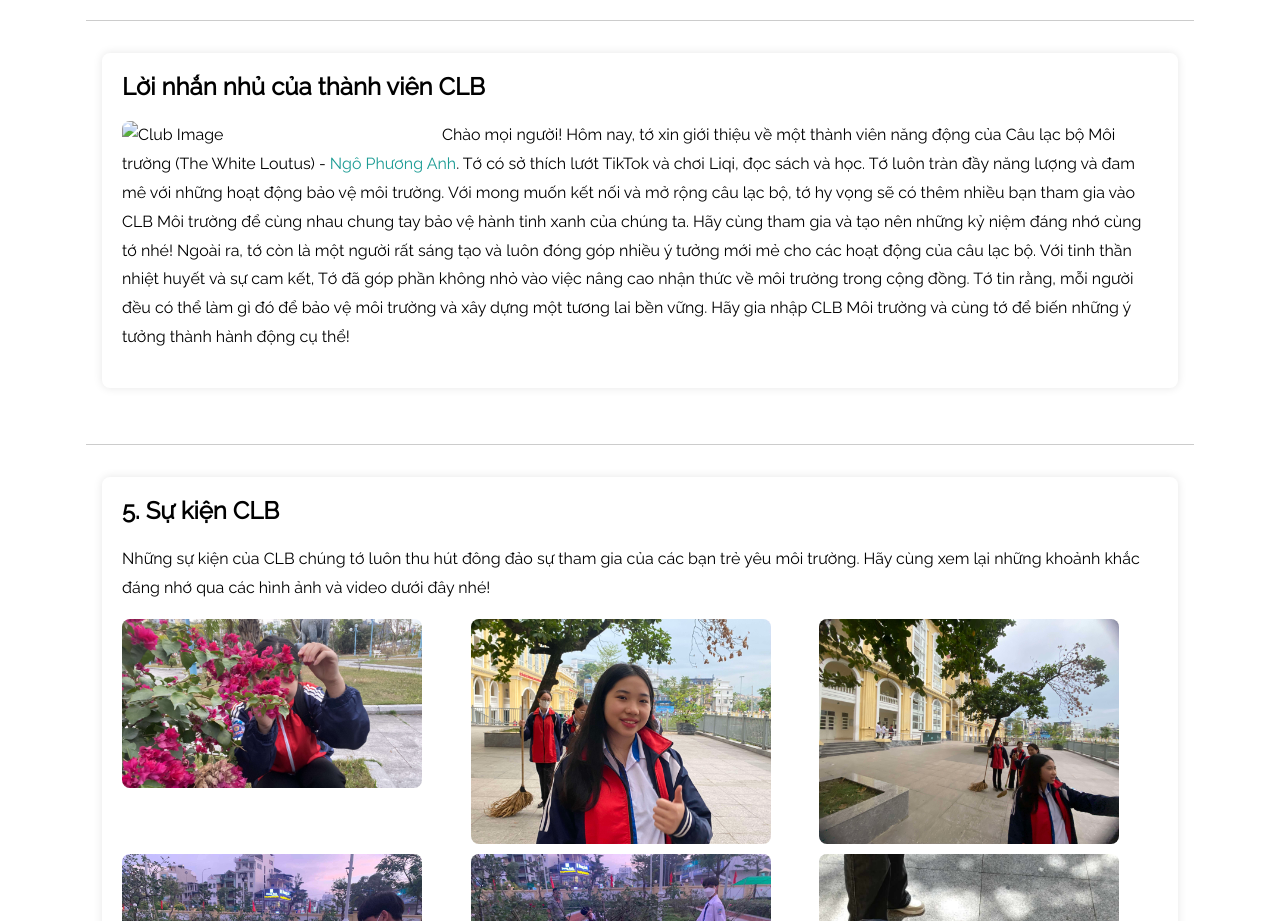
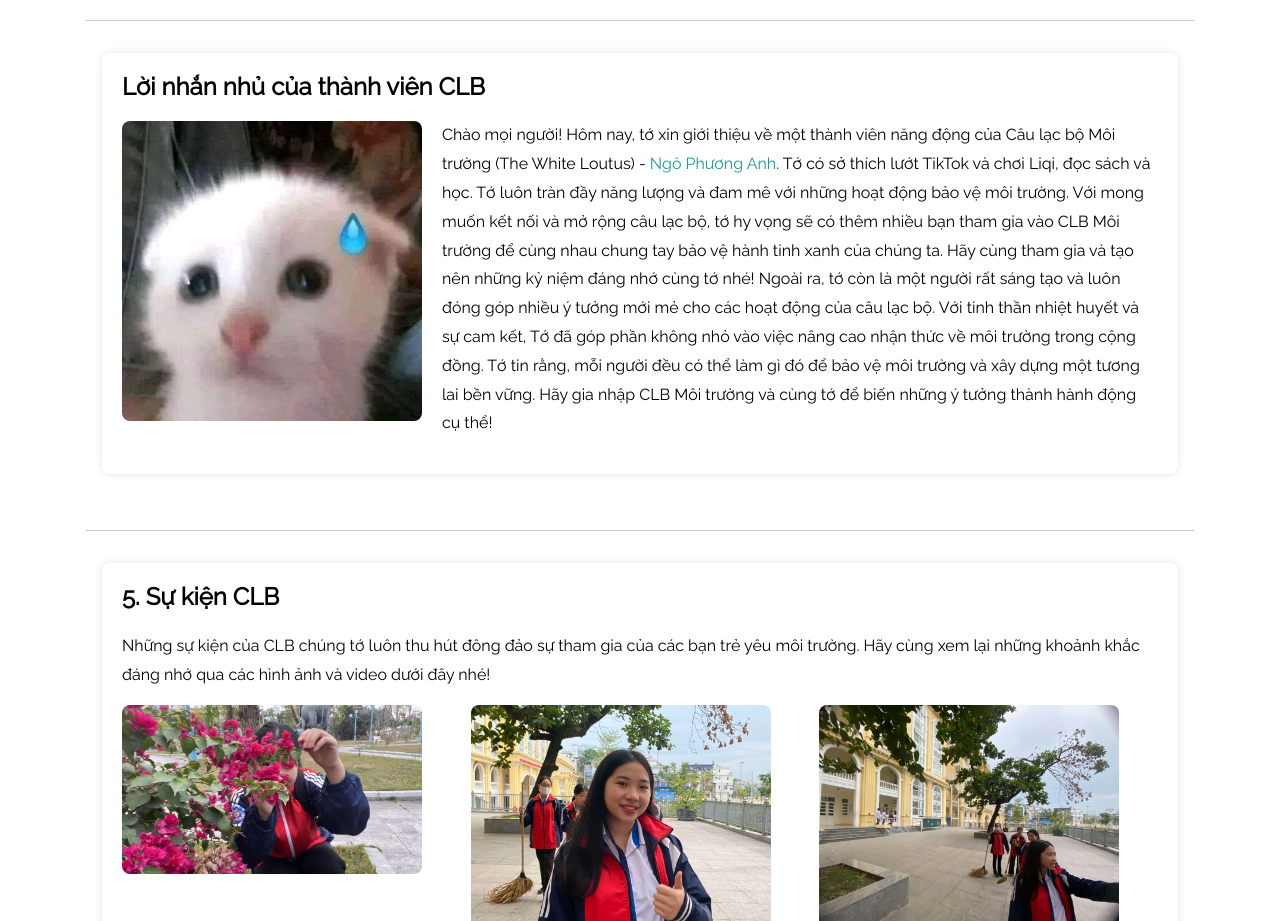
Before and after one commit to SleepyIzme/lai, a plain HTML site: page index.html in a window 1280 px wide. Shown: the part 3640-4561 px from the top of the page. Drawn offline with Linux system fonts and the light colour scheme.

Commit message:
Update index.html

```diff
--- a/index.html
+++ b/index.html
@@ -75,7 +75,7 @@
     <section>
       <div id="section3" class="section">
         <h2>Lời nhắn nhủ của thành viên CLB</h2>
-        <img src=".img/damn.jpg" alt="Club Image">
+        <img src="img/damn.jpg" alt="Club Image">
         <p>Chào mọi người! Hôm nay, tớ xin giới thiệu về một thành viên năng động của Câu lạc bộ Môi trường (The White Loutus) - <a href="https://www.facebook.com/shinikaaa">Ngô Phương Anh</a>. Tớ có sở thích lướt TikTok và chơi Liqi, đọc sách và học. Tớ luôn tràn đầy năng lượng và đam mê với những hoạt động bảo vệ môi trường. Với mong muốn kết nối và mở rộng câu lạc bộ, tớ hy vọng sẽ có thêm nhiều bạn tham gia vào CLB Môi trường để cùng nhau chung tay bảo vệ hành tinh xanh của chúng ta. Hãy cùng tham gia và tạo nên những kỷ niệm đáng nhớ cùng tớ nhé!
           Ngoài ra, tớ còn là một người rất sáng tạo và luôn đóng góp nhiều ý tưởng mới mẻ cho các hoạt động của câu lạc bộ. Với tinh thần nhiệt huyết và sự cam kết, Tớ đã góp phần không nhỏ vào việc nâng cao nhận thức về môi trường trong cộng đồng. Tớ tin rằng, mỗi người đều có thể làm gì đó để bảo vệ môi trường và xây dựng một tương lai bền vững. Hãy gia nhập CLB Môi trường và cùng tớ để biến những ý tưởng thành hành động cụ thể!
         </p>
```
